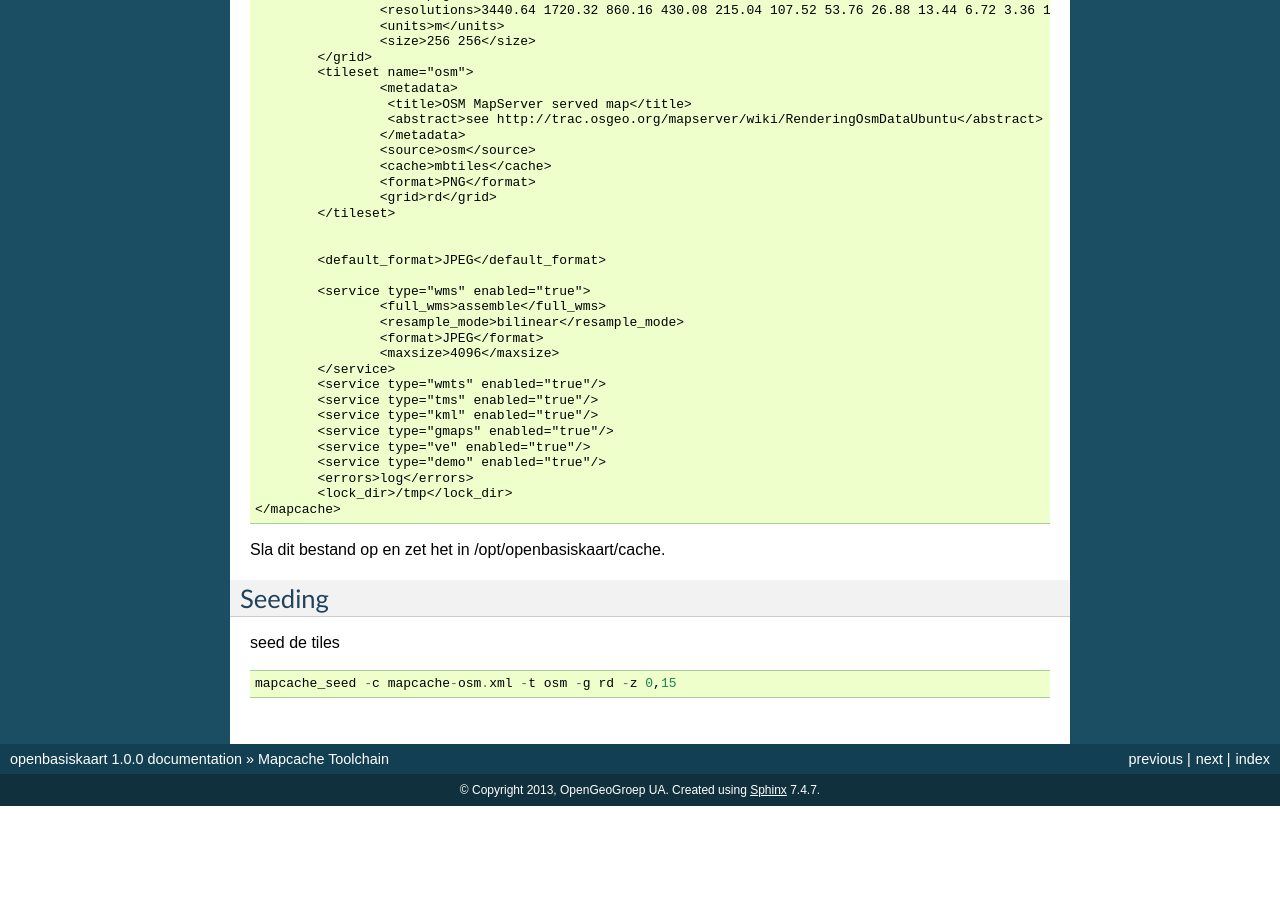
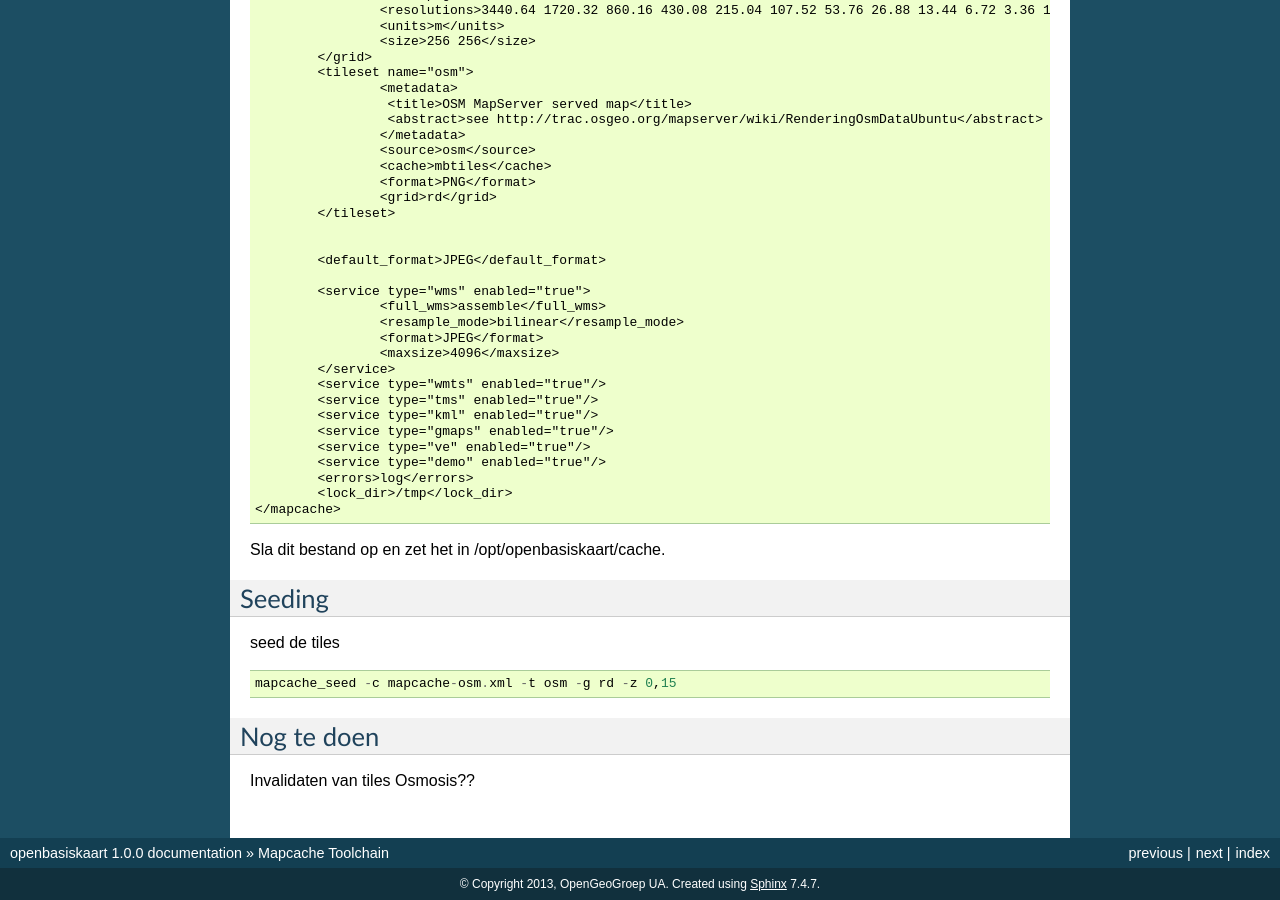
Before and after one commit to opengeogroep/openbasiskaart, a Sphinx documentation site: the page built from docs/source/mapcache-toolchain.rst, in a window 1280 px wide and 900 px high, scrolled down 5371 px. Built offline with Sphinx 7.4.7, drawn with Linux system fonts in a browser that asks for light colours; before the commit the page ends 6177 px from its top, so only the background shows below that.

Commit message:
ToDo: invalidating tiles

```diff
--- a/docs/source/mapcache-toolchain.rst
+++ b/docs/source/mapcache-toolchain.rst
@@ -355,3 +355,10 @@ Seeding
 seed de tiles ::
 
 	mapcache_seed -c mapcache-osm.xml -t osm -g rd -z 0,15
+
+
+Nog te doen
+===========
+
+Invalidaten van tiles
+Osmosis??
```
